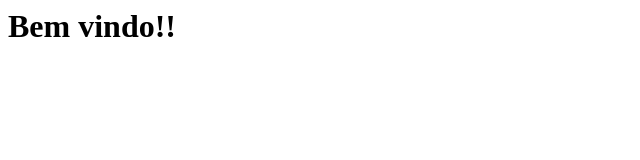
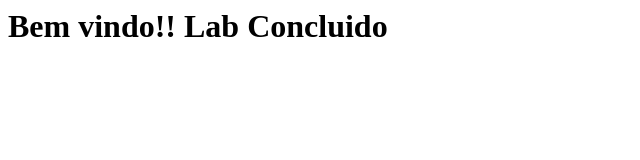
Before and after one commit to bueno3112/conchayoro, a website: page frontend/index.html in a window 1280 px wide. Shown: the whole page, without its empty margins (0-640 px from the left). Drawn offline with Linux system fonts and the light colour scheme.

Commit message:
Update index.html

```diff
--- a/frontend/index.html
+++ b/frontend/index.html
@@ -1,5 +1,5 @@
 <html>
  <body>
-    <h1> Bem vindo!! </h1>
+    <h1> Bem vindo!! Lab Concluido </h1>
  </body>
 </html>
```
